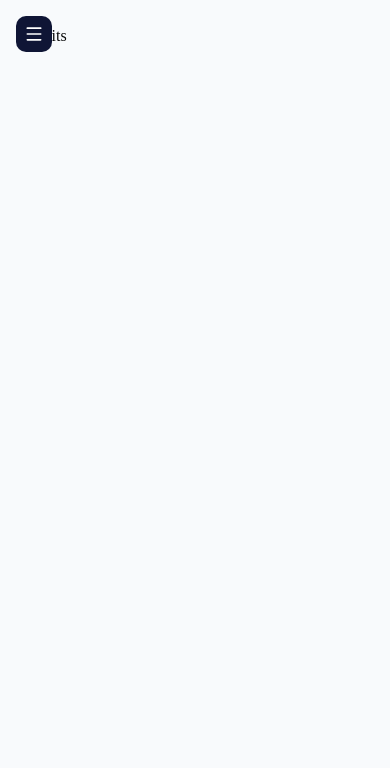
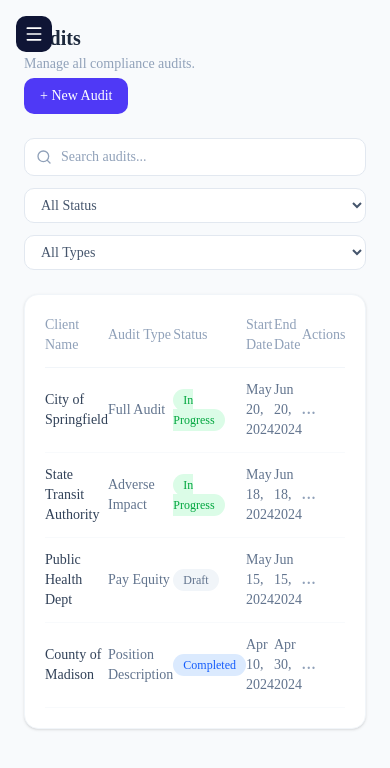
Before and after one commit to TriMergeTech/trimerge-comply, a Next.js app in the folder frontend/: page /audits in a window 390 px wide. Shown: the top 768 px of the page. Built offline with nearby package versions, Linux system fonts and the light colour scheme.

Commit message:
feat: audits page with search, filters and responsive table

```diff
--- a/frontend/app/audits/page.tsx
+++ b/frontend/app/audits/page.tsx
@@ -1,7 +1,58 @@
+import { Search } from 'lucide-react'
+import AuditsTable from '../../components/audits/AuditsTable'
+
 export default function Audits() {
   return (
-    <div>
-      <h1>Audits</h1>
+    <div className="flex flex-col gap-6">
+
+      {/* Page header */}
+      <div className="flex flex-col gap-1 sm:flex-row sm:items-center sm:justify-between">
+        <div>
+          <h2 className="text-slate-800 font-semibold text-xl">Audits</h2>
+          <p className="text-slate-400 text-sm mt-0.5">Manage all compliance audits.</p>
+        </div>
+
+        {/* New Audit button */}
+        <button className="flex items-center gap-2 bg-indigo-600 hover:bg-indigo-700 text-white text-sm font-medium px-4 py-2 rounded-lg transition-colors w-fit">
+          + New Audit
+        </button>
+      </div>
+
+      {/* Search and filters */}
+      <div className="flex flex-col gap-3 sm:flex-row sm:items-center">
+
+        {/* Search bar */}
+        <div className="relative flex-1">
+          <Search size={16} className="absolute left-3 top-1/2 -translate-y-1/2 text-slate-400" />
+          <input
+            type="text"
+            placeholder="Search audits..."
+            className="w-full pl-9 pr-4 py-2 text-sm border border-slate-200 rounded-lg bg-white text-slate-700 placeholder:text-slate-400 focus:outline-none focus:ring-2 focus:ring-indigo-500"
+          />
+        </div>
+
+        {/* Status filter */}
+        <select className="text-sm border border-slate-200 rounded-lg px-3 py-2 bg-white text-slate-600 focus:outline-none focus:ring-2 focus:ring-indigo-500">
+          <option>All Status</option>
+          <option>In Progress</option>
+          <option>Draft</option>
+          <option>Completed</option>
+        </select>
+
+        {/* Type filter */}
+        <select className="text-sm border border-slate-200 rounded-lg px-3 py-2 bg-white text-slate-600 focus:outline-none focus:ring-2 focus:ring-indigo-500">
+          <option>All Types</option>
+          <option>Full Audit</option>
+          <option>Adverse Impact</option>
+          <option>Pay Equity</option>
+          <option>Position Description</option>
+        </select>
+
+      </div>
+
+      {/* Audits table */}
+      <AuditsTable />
+
     </div>
   )
 }
--- /dev/null
+++ b/frontend/components/audits/AuditsTable.tsx
@@ -0,0 +1,97 @@
+// Audits table component
+// Displays all audits with client name, type, status, start date, end date and actions
+
+// Temporary mock data — will be replaced with real API data later
+const audits = [
+    {
+        client: 'City of Springfield',
+        type: 'Full Audit',
+        status: 'In Progress',
+        startDate: 'May 20, 2024',
+        endDate: 'Jun 20, 2024',
+    },
+    {
+        client: 'State Transit Authority',
+        type: 'Adverse Impact',
+        status: 'In Progress',
+        startDate: 'May 18, 2024',
+        endDate: 'Jun 18, 2024',
+    },
+    {
+        client: 'Public Health Dept',
+        type: 'Pay Equity',
+        status: 'Draft',
+        startDate: 'May 15, 2024',
+        endDate: 'Jun 15, 2024',
+    },
+    {
+        client: 'County of Madison',
+        type: 'Position Description',
+        status: 'Completed',
+        startDate: 'Apr 10, 2024',
+        endDate: 'Apr 30, 2024',
+    },
+]
+
+// Status color mapping
+function getStatusColor(status: string) {
+    switch (status) {
+        case 'In Progress': return 'bg-green-100 text-green-600'
+        case 'Draft': return 'bg-slate-100 text-slate-500'
+        case 'Completed': return 'bg-blue-100 text-blue-600'
+        default: return 'bg-slate-100 text-slate-500'
+    }
+}
+
+export default function AuditsTable() {
+    return (
+        <div className="bg-white rounded-xl shadow-sm border border-slate-100 p-5">
+
+            {/* Scrollable wrapper for mobile */}
+            <div className="overflow-x-auto">
+                <table className="w-full text-sm">
+
+                    {/* Table headers */}
+                    <thead>
+                        <tr className="text-slate-400 text-left border-b border-slate-100">
+                            <th className="pb-3 font-medium">Client Name</th>
+                            <th className="pb-3 font-medium">Audit Type</th>
+                            <th className="pb-3 font-medium">Status</th>
+                            <th className="pb-3 font-medium">Start Date</th>
+                            <th className="pb-3 font-medium">End Date</th>
+                            <th className="pb-3 font-medium">Actions</th>
+                        </tr>
+                    </thead>
+
+                    {/* Table rows */}
+                    <tbody>
+                        {audits.map((audit, index) => (
+                            <tr
+                                key={index}
+                                className="border-b border-slate-50 hover:bg-slate-50 transition-colors"
+                            >
+                                <td className="py-3 text-slate-700 font-medium">{audit.client}</td>
+                                <td className="py-3 text-slate-500">{audit.type}</td>
+                                <td className="py-3">
+                                    {/* Status badge */}
+                                    <span className={`px-2.5 py-1 rounded-full text-xs font-medium ${getStatusColor(audit.status)}`}>
+                                        {audit.status}
+                                    </span>
+                                </td>
+                                <td className="py-3 text-slate-500">{audit.startDate}</td>
+                                <td className="py-3 text-slate-500">{audit.endDate}</td>
+                                <td className="py-3">
+                                    {/* Actions button — functionality pending lead confirmation */}
+                                    <button className="text-slate-400 hover:text-slate-600 font-bold tracking-widest">
+                                        ...
+                                    </button>
+                                </td>
+                            </tr>
+                        ))}
+                    </tbody>
+
+                </table>
+            </div>
+        </div>
+    )
+}
--- a/frontend/components/sharedComponents/Sidebar.tsx
+++ b/frontend/components/sharedComponents/Sidebar.tsx
@@ -12,7 +12,7 @@
   DollarSign,
   LogOut,
   Menu,
-  X,
+  X as CloseIcon,
 } from 'lucide-react'
 
 // Navigation links configuration
@@ -37,7 +37,7 @@
         className="fixed top-4 left-4 z-50 p-2 bg-[#0f1535] text-white rounded-lg md:hidden"
         onClick={() => setIsOpen(!isOpen)}
       >
-        {isOpen ? <X size={20} /> : <Menu size={20} />}
+        {isOpen ? <CloseIcon size={20} /> : <Menu size={20} />}
       </button>
 
       {/* Overlay — dark background behind sidebar on mobile */}
```
